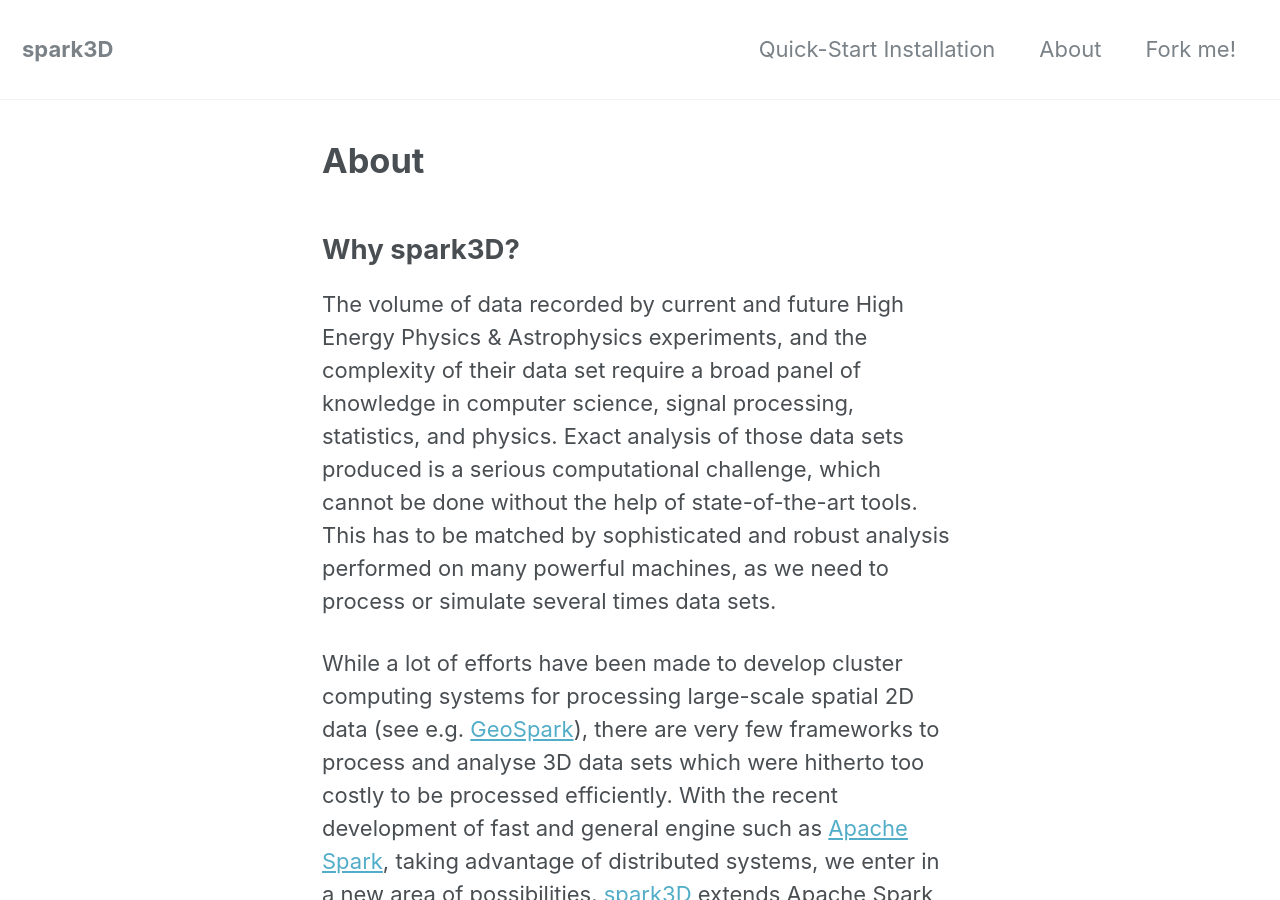
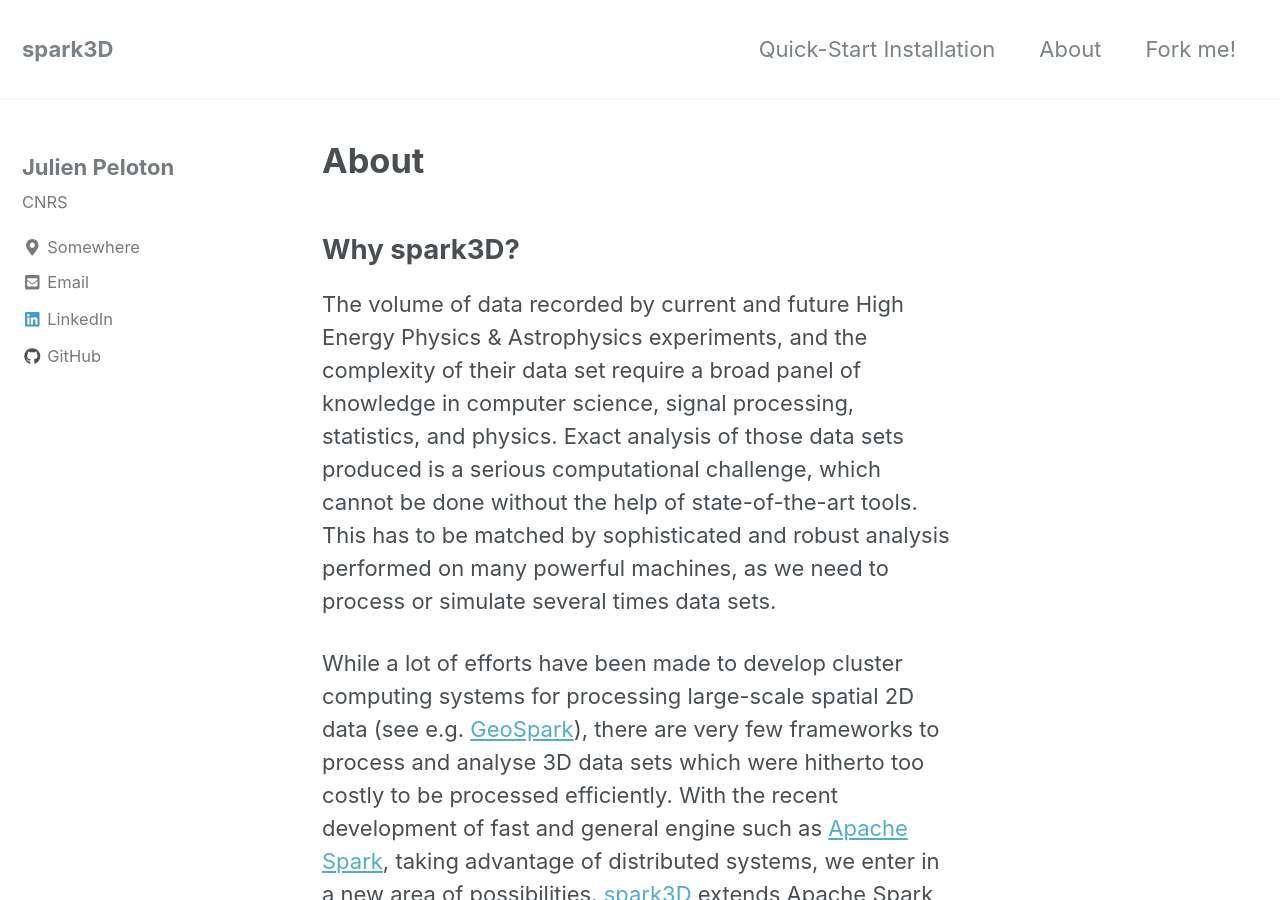
Before and after one commit to astrolabsoftware/spark3D, a Jekyll site: the page built from docs/about.md, in a window 1280 px wide and 900 px high. Built offline with Jekyll 4.4.1, drawn with Linux system fonts in a browser that asks for light colours; nearby versions of some CDN libraries.

```diff
--- a/docs/_config.yml
+++ b/docs/_config.yml
@@ -101,9 +101,9 @@ analytics:
 author:
   name             : "Julien Peloton"
   avatar           : # path of avatar image, e.g. "/assets/images/bio-photo.jpg"
-  bio              : "I am nobody."
+  bio              : "CNRS"
   location         : "Somewhere"
-  email            :
+  email            : "peloton@lal.in2p3.fr"
   uri              :
   home             : # null (default), "absolute or relative url to link to author home"
   bitbucket        :
```
Also changed, not shown: docs/about.md (+1 -0 lines).
